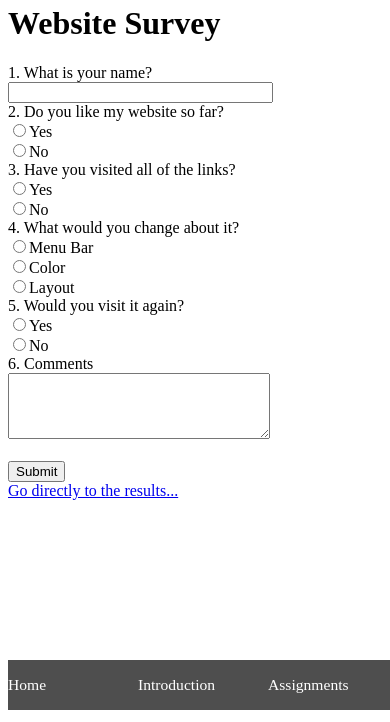
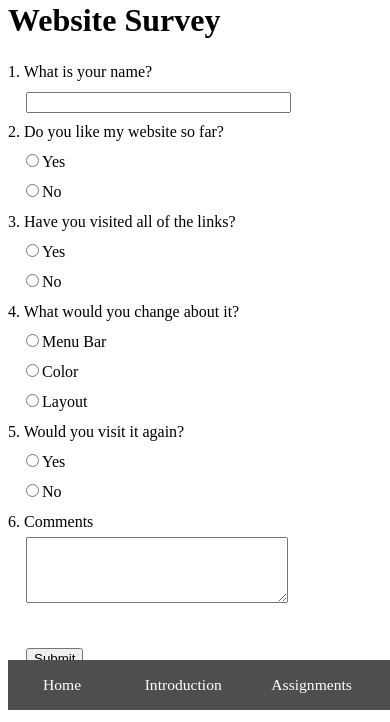
Before and after one commit to mattlayton27/cs313-php, a PHP site: page /assignments/survey/index.php in a window 390 px wide. Shown: the part 134-856 px from the top of the page. Run offline with PHP 8.4, Linux system fonts and the light colour scheme; the visitor is signed in with stand-in values (Sample User, id 1); some libraries are stand-ins or nearby versions.

Commit message:
Struggling with CSS. Finally figured it out

```diff
--- a/css/screen.css
+++ b/css/screen.css
@@ -45,33 +45,30 @@ main{
     margin: auto;
     margin-bottom: 5%;
 }
-main h2 {
-    font-size: 2.4em;
-}
-main h3 {
-    font-size: 1em;
-}
 main p {
     line-height: 24px;
 }
-
-/********Footer********/
-footer {
-    background-color: #4e4e4e;
+#homepage img {
+  width: 100%;
 }
-footer div {
-    width: 80%;
-    margin: auto;
+#introduction img {
+  width: 300px;
 }
-footer a {
-    margin-right: 20px;
-    text-decoration: none;
-    color: white;
+#survey {
+  line-height: 30px;
 }
-footer a:hover {
-    text-decoration: underline;
+#survey input {
+  margin-left: 18px;
 }
-
+#survey span {
+  margin-left: 18px;
+}
+#survey a {
+  margin-left: 18px;
+}
+#survey textarea {
+  margin-left: 18px;
+}
 /********Responsive********/
 @media screen and (max-width: 1024px){
     body {
@@ -103,24 +100,26 @@ footer a:hover {
         bottom: 0;
         display: flex;
         flex-direction: row;
-        margin-bottom: 0;
     }
     nav>div{
         width: 100%;
     }
     nav ul{
         justify-content: space-between;
-        margin-left: -40px;
     }
     nav li{
         margin: 0;
         flex: 1;
+    }
+    #introduction_fix {
+      margin-left: -25px;
     }
     nav a{
         font-size: 4vw;
         padding: 0;
     }
     main {
+        margin-top: 20px;
         width: 100%;
     }
     main h2 {
@@ -134,19 +133,4 @@ footer a:hover {
         width: 100%;
         font-size: 16px;
     }
-    footer{
-        font-size: 5vw;
-        margin-bottom: 5em;
-    }
-    footer div {
-        width: 100%;
-    }
-    footer a {
-        font-size: 4vw;
-    }
 }
-@media screen and (min-width: 1700px){
-    body>div{
-        font-size: 1.5vw;
-    }
-}
```
